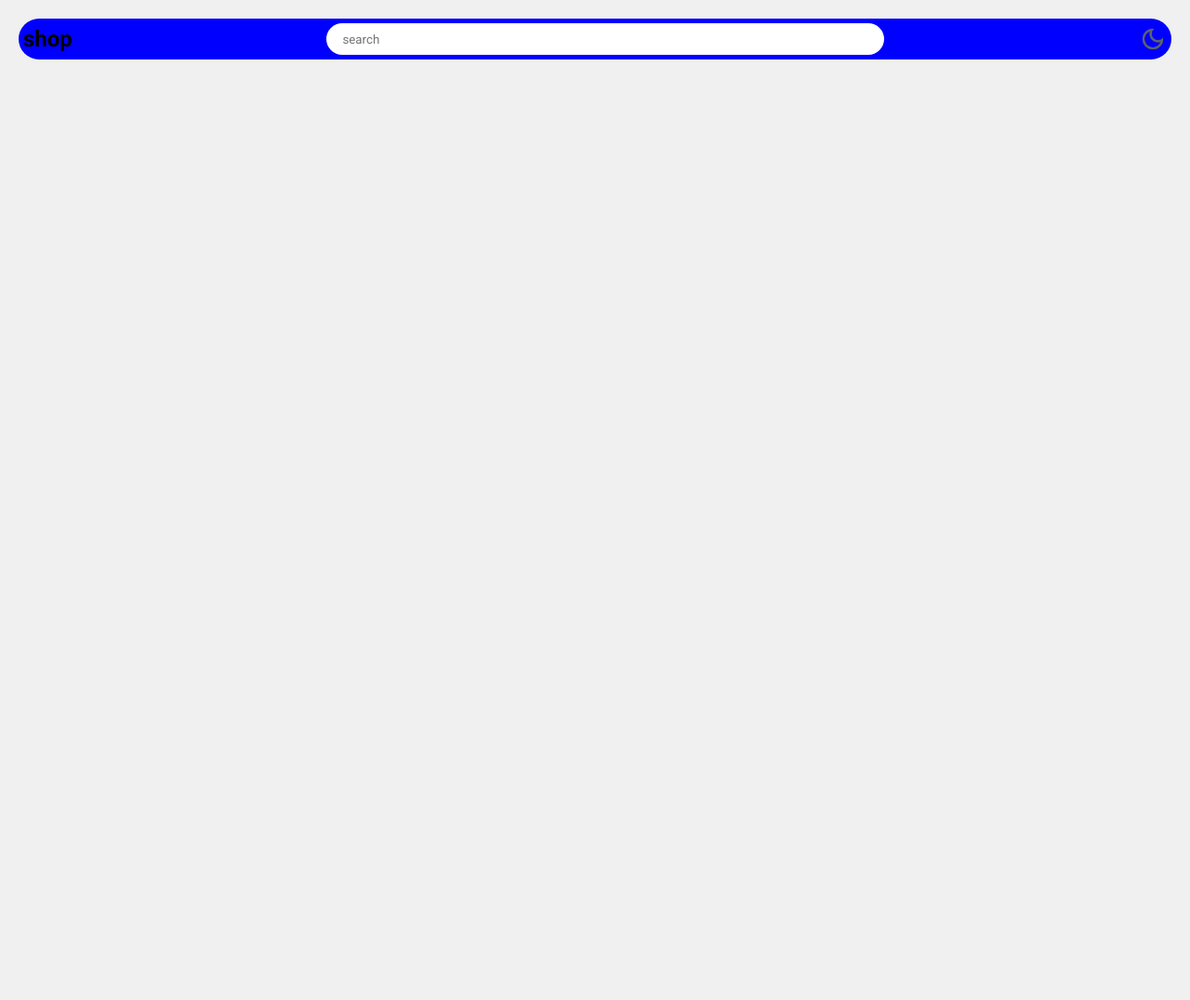
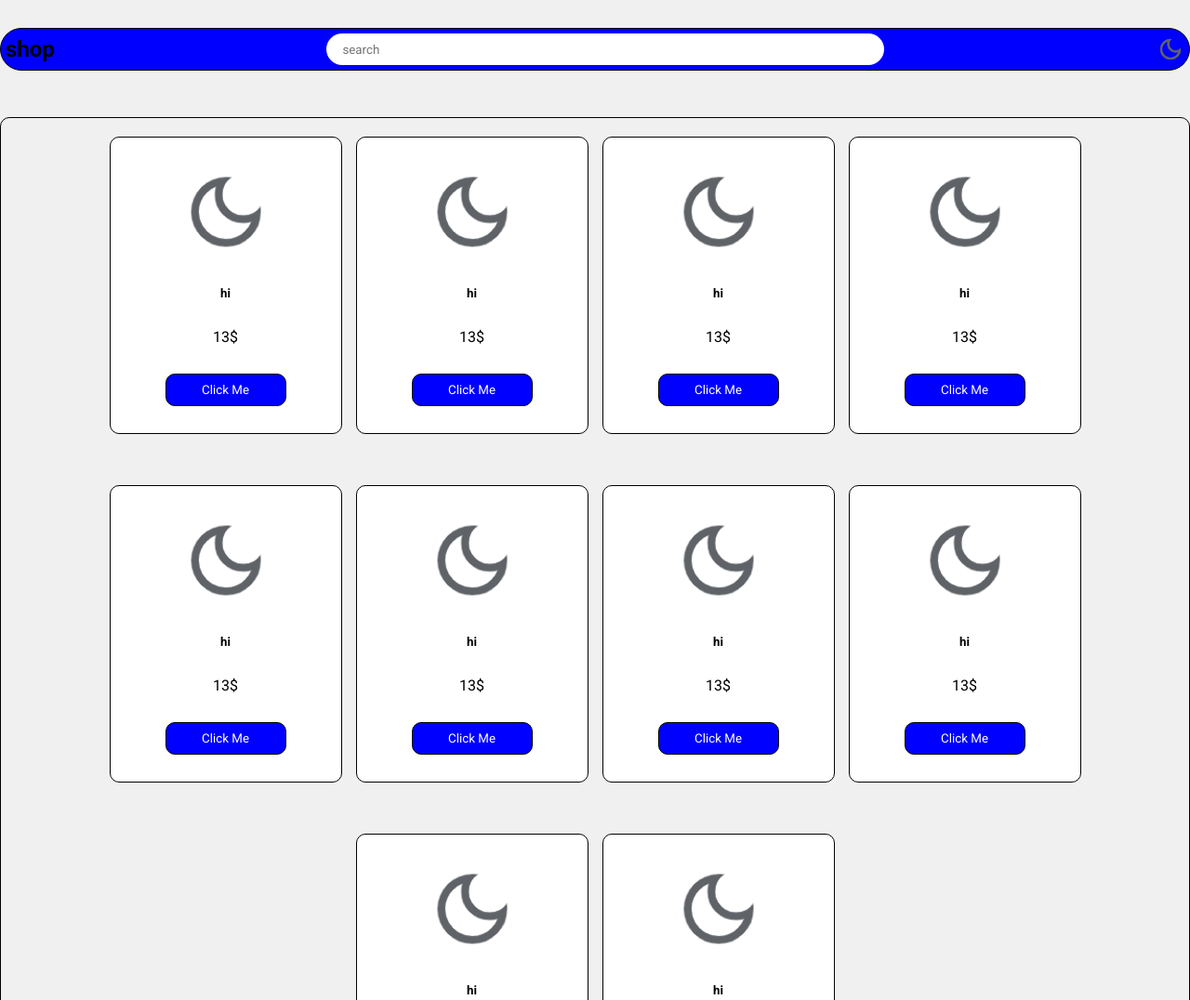
Before and after one commit to HASSAN123THE/shopping-online, a plain HTML site: page main page/index.html in a window 1280 px wide. Shown: the top 1076 px of the page at 93% size. Before the commit the page ends 800 px from the top, so only its background shows below. Drawn offline with Linux system fonts and the light colour scheme.

Commit message:
second update

```diff
--- a/main page/index.html
+++ b/main page/index.html
@@ -5,7 +5,7 @@
     <meta name="viewport" content="width=device-width, initial-scale=1.0">
     <title>shop</title>
     <link rel="stylesheet" href="style.css">
-    <script src="script.js"></script>
+    <script defer src="script.js"></script>
     <link rel="preconnect" href="https://fonts.googleapis.com">
     <link rel="preconnect" href="https://fonts.gstatic.com" crossorigin>
     <link href="https://fonts.googleapis.com/css2?family=Roboto:ital,wght@0,100;0,300;0,400;0,500;0,700;0,900;1,100;1,300;1,400;1,500;1,700;1,900&display=swap" rel="stylesheet">
@@ -16,5 +16,8 @@
     <input type="text" placeholder="search">
     <img src="../photos/moon.png" alt="dark mode">
    </div>
+   <div id="conetnt" class="conetnt">
+
+   </div>
 </body>
 </html>
--- a/main page/script.js
+++ b/main page/script.js
@@ -1,9 +1,35 @@
+// الحصول على العنصر الأساسي
+let body = document.getElementById("conetnt");
 
+for (let i = 1; i <= 10; i++) {
+    if (body) {
+        function card() {
+            let card = document.createElement("div");
+            let imge = document.createElement("img");
+            let name = document.createElement("h5");
+            let price = document.createElement("p");
+            let btn = document.createElement("button"); // تغيير <btn> إلى <button>
 
+            // إضافة الكلاسات
+            card.className = "card";
+            imge.src = "../photos/moon.png";
+            name.textContent = "hi";
+            price.textContent = "13$";
+            btn.className = "btn";
+            btn.textContent = "add to cart"
+            btn.textContent = "Click Me"; // إضافة نص للزر
 
+            // إضافة العناصر إلى الصفحة
+            card.append(imge, name, price, btn);
+            body.append(card);
 
+            return card;
+        }
 
+        // إنشاء بطاقة جديدة عند تحميل الصفحة
+        card();
+    } else {
+        console.error("لم يتم العثور على العنصر بـ id='conetnt'");
+    }
 
-function card() {
-    document.createElement(div)
 }
--- a/main page/style.css
+++ b/main page/style.css
@@ -4,23 +4,30 @@
     margin: 0px;
     box-sizing: border-box;
 }
+@media screen and (max-width: 300px){
+    .navbar input{
+        display: none;
+    }
+}
 body{
     background-color: #f0f0f0;
     align-items: center;
     justify-content: center;
     display: flex;
+    flex-direction: column;
 }
 .navbar{
     display: flex;
     justify-content: space-between;
     align-items: center;
     width: 100%;
-    max-width: 100%;
+    max-width: 1350px;
     padding: 5px;
     background-color: blue;
-    margin: 20px;
+    margin: 30px;
     border-radius: 50px;
     gap: 20px;
+    border: 1px solid black;
 }
 .navbar img{
     width: 30px;
@@ -32,8 +39,44 @@ body{
     border-radius: 50px;
     border: 0px;
 }
-@media screen and (max-width: 300px){
-    .navbar input{
-        display: none;
-    }
+.conetnt{
+    display: flex;
+    flex-direction:row;
+    flex-wrap: wrap;
+    justify-content: center;
+    align-items: center;
+    width: 100%;
+    max-width: 1350px;
+    margin: 20px;
+    border-radius: 10px;
+    border: 1px solid black;
+    gap: 15px;
 }
+.card{
+    display: flex;
+    flex-direction: column;
+    justify-content: center;
+    align-items: center;
+    width: 250px;
+    height: 320px;
+    padding: 20px;
+    border-radius: 10px;
+    border: 1px solid black;
+    background-color: white;
+    gap: 30px;
+    margin-top: 20px;
+    margin-bottom: 20px;
+}
+.card img{
+    width: 100px;
+    border-radius: 50%;
+}
+.card button{
+    width: 130px;
+    height: 35px;
+    border-radius: 10px;
+    border: 1px solid black;
+    background-color: blue;
+    color: white;
+    cursor: pointer;
+}
```
